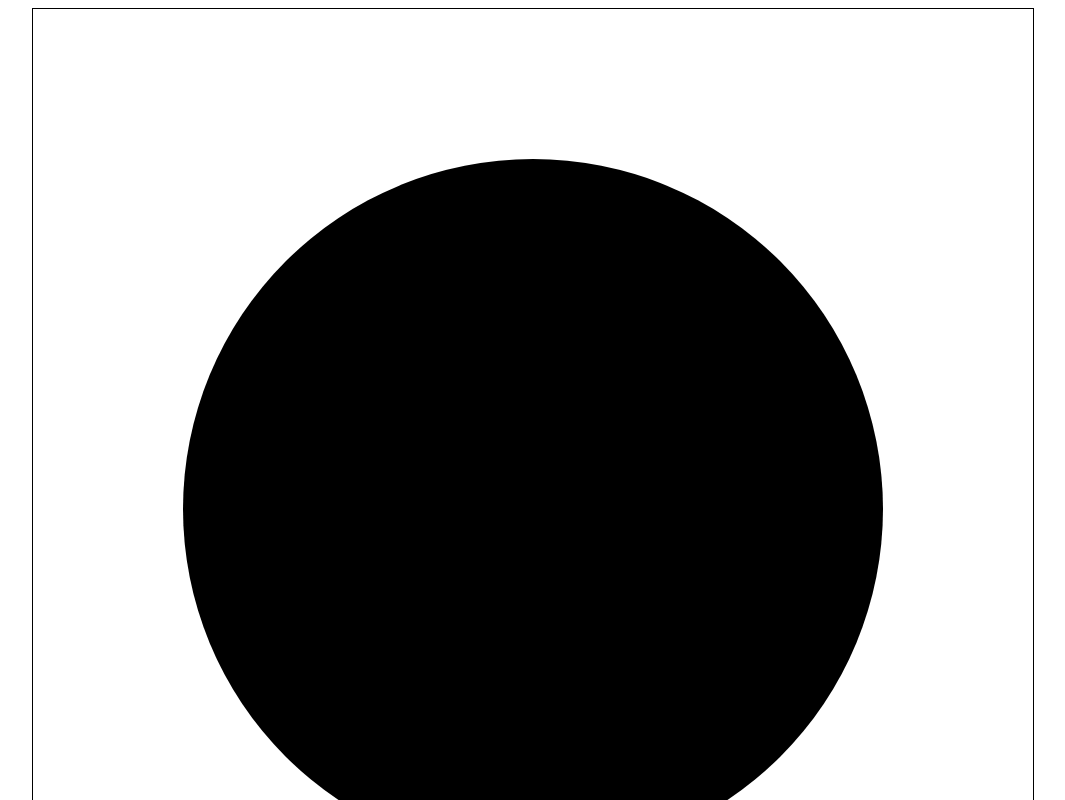
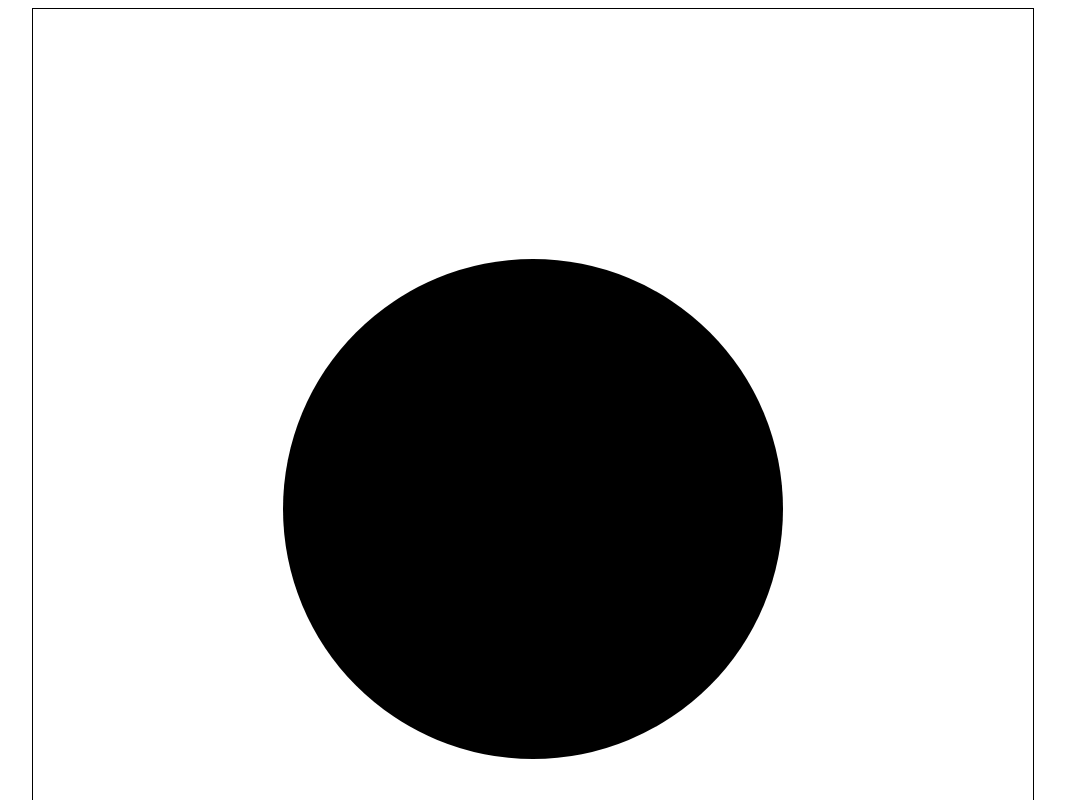
Before and after one commit to oysteinjaren/biathlon-calibration, a React (Vite) app: page / in a window 1280 px wide. Shown: the top 800 px of the page, without its empty margins (107-1172 px from the left). Built offline with nearby package versions, Linux system fonts and the light colour scheme.

Commit message:
Handle resizing and computation of real world coordinates
Real world coordinates are shown in a tooltip for each shot.

```diff
--- a/src/App.css
+++ b/src/App.css
@@ -15,8 +15,8 @@
 .target::before {
   content: "";
   position: absolute;
-  width: 70%;
-  height: 70%;
+  width: 50%;
+  height: 50%;
   background-color: black;
   border-radius: 50%;
   top: 50%;
--- a/src/App.tsx
+++ b/src/App.tsx
@@ -1,27 +1,79 @@
-import React, { useState } from "react";
+import React, { useState, useEffect } from "react";
 import "./App.css";
 
+const TARGET_DIAMETER_MM = 115;
+const TARGET_AREA_SIZE_MM = 230;
+
 function App() {
-  const [hits, setHits] = useState<{ x: number; y: number }[]>([]);
+  const [hits, setHits] = useState<
+    { normalizedX: number; normalizedY: number }[]
+  >([]);
+  const [targetSizeInPixels, setTargetSizeInPixels] = useState<{
+    width: number;
+    height: number;
+  }>({ width: 0, height: 0 });
+
+  useEffect(() => {
+    updateTargetSize();
+    window.addEventListener('resize', updateTargetSize);
+    return () => window.removeEventListener('resize', updateTargetSize);
+  }, []);
+
+  const updateTargetSize = () => {
+    const rect = document.querySelector(".target")?.getBoundingClientRect();
+    if (rect) {
+      setTargetSizeInPixels({ width: rect.width, height: rect.height });
+    }
+  };
 
   const handleTargetClick = (event: React.MouseEvent<HTMLDivElement>) => {
     const rect = event.currentTarget.getBoundingClientRect();
     const x = event.clientX - rect.left;
     const y = event.clientY - rect.top;
-    const newHit = { x, y };
+
+    // Normalize coordinates to [-0.5, 0.5]
+    const normalizedX = x / rect.width - 0.5;
+    const normalizedY = y / rect.height - 0.5;
+
+    const newHit = { normalizedX, normalizedY };
     setHits([...hits, newHit]);
+  };
+
+  function toRealWorldCoordinates(normalizedX: number, normalizedY: number) {
+    const realX = normalizedX * TARGET_AREA_SIZE_MM;
+    const realY = normalizedY * TARGET_AREA_SIZE_MM;
+    return { realX, realY };
+  }
+
+  const toPixelCoordinates = (normalizedX: number, normalizedY: number) => {
+    const x = (normalizedX + 0.5) * targetSizeInPixels.width;
+    const y = (normalizedY + 0.5) * targetSizeInPixels.height;
+    return { x, y };
   };
 
   return (
     <div className="App">
-      <div className="target" onClick={handleTargetClick}>
-        {hits.map((hit, index) => (
-          <div
-            key={index}
-            className="hit"
-            style={{ left: hit.x, top: hit.y }}
-          />
-        ))}
+      <div
+        className="target"
+        onClick={handleTargetClick}
+      >
+        {hits.map((hit, index) => {
+          const { x, y } = toPixelCoordinates(hit.normalizedX, hit.normalizedY);
+          const { realX, realY } = toRealWorldCoordinates(
+            hit.normalizedX,
+            hit.normalizedY
+          );
+          return (
+            <div
+              key={index}
+              className="hit"
+              style={{ left: x, top: y }}
+              title={`Real-world coordinates: (${realX.toFixed(
+                2
+              )} mm, ${realY.toFixed(2)} mm)`}
+            />
+          );
+        })}
       </div>
     </div>
   );
```
